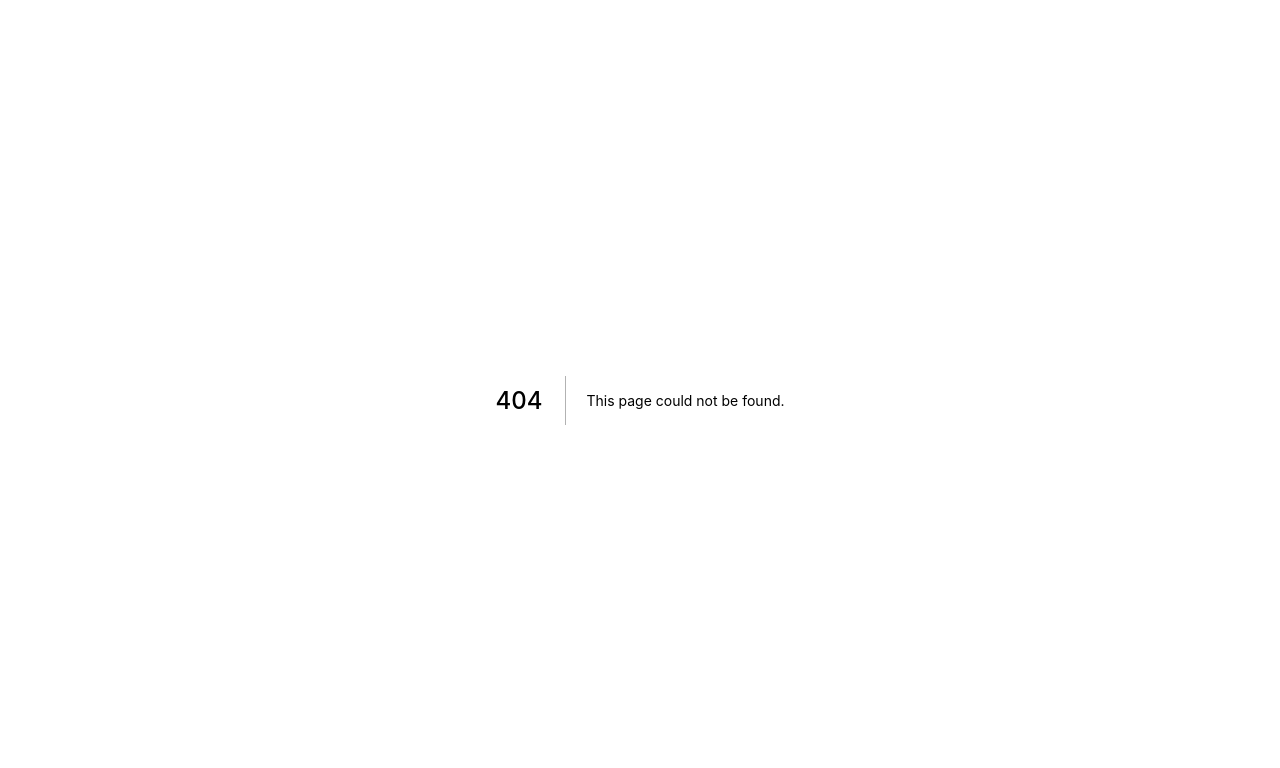
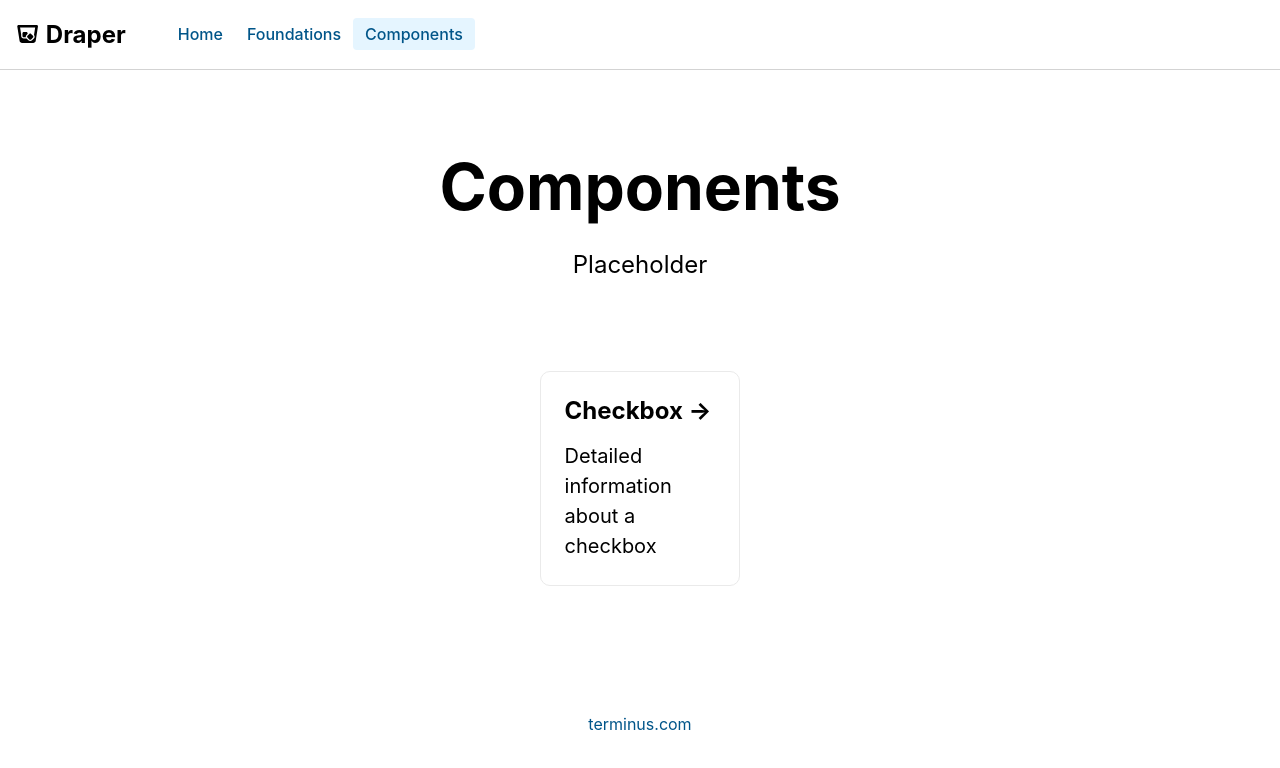
Before and after one commit to auermi/terminus-ui, a Next.js app: page /components in a window 1280 px wide. Before the commit this address had no page. Shown: the top 768 px of the page. Built offline with nearby package versions, Linux system fonts and the light colour scheme.

Commit message:
Navigation

```diff
--- a/components/footer.js
+++ b/components/footer.js
@@ -2,7 +2,7 @@ export default function Footer() {
   return (
     <>
       <footer className="bg-accent-1 border-t border-accent-2">
-        <div class="container">
+        <div className="container">
           <a href={`https://terminus.com/`}>terminus.com</a>
         </div>
       </footer>
--- a/components/layout.js
+++ b/components/layout.js
@@ -8,7 +8,7 @@ export default function Layout({ preview, children }) {
       <Meta />
       <div>
         <Navigation />
-        <main class="container">{children}</main>
+        <main className="container">{children}</main>
         <Footer />
       </div>
     </>
--- a/components/navigation.js
+++ b/components/navigation.js
@@ -1,15 +1,36 @@
 import Link from 'next/link'
+import { useRouter } from 'next/router'
+
+const NavLink = ({ link, label }) => {
+  const router = useRouter();
+  return (
+    <li>
+      <Link href={link}>
+        <a className={
+          router.pathname == link ? 'active' : null
+        }>{label}
+        </a>
+      </Link>
+    </li>
+  );
+}
 
 export default function Navigation() {
   return (
     <nav>
-      <div class="container">
-        <h2>
-          <img src={'/assets/logo.svg'} height={'18px'} />
-          <Link href="/">
-            <a className='mark'>Draper</a>
-          </Link>
-        </h2>
+      <div className="container">
+        <div className="flex-left">
+          <h2>
+            <Link href="/">
+              <a className='mark'><img src={'/assets/logo.svg'} height={'18px'} />Draper</a>
+            </Link>
+          </h2>
+          <ul>
+            <NavLink link='/' label='Home' />
+            <NavLink link='/foundations' label='Foundations' />
+            <NavLink link='/components' label='Components' />
+          </ul>
+        </div>
       </div>
     </nav>
   )
--- a/components/post-body.js
+++ b/components/post-body.js
@@ -3,6 +3,7 @@ import DateFormatter from '../components/date-formatter'
 export default function PostBody({ title, coverImage, date, content }) {
   return (
     <>
+      <a href="/components">&larr; All Components</a>
       <h1>{title}</h1>
       <div className="max-w-2xl mx-auto">
         <div className="mb-6 text-lg">
--- /dev/null
+++ b/pages/components.js
@@ -0,0 +1,16 @@
+import Layout from '../components/layout'
+
+const Components = () => (
+  <Layout>
+    <h1 className="title">Components</h1>
+    <p className="description">Placeholder</p>
+    <div className="grid">
+      <a href="/posts/checkbox" className="card">
+        <h3>Checkbox &rarr;</h3>
+        <p>Detailed information about a checkbox</p>
+      </a>
+    </div>
+  </Layout>
+)
+
+export default Components
--- a/pages/index.js
+++ b/pages/index.js
@@ -5,7 +5,7 @@ const Home = () => (
     <h1 className="title">Welcome to Draper!</h1>
     <p className="description">Quill is Sigstr's design system. Quill is intended to be used across all paid products within the Sigstr platform. This includes:</p>
     <div className="grid">
-      <a href="https://nextjs.org/docs" className="card">
+      <a href="/components" className="card">
         <h3>Components &rarr;</h3>
         <p>Find in-depth information about Next.js features and API.</p>
       </a>
--- a/public/styles.css
+++ b/public/styles.css
@@ -3,12 +3,41 @@ nav {
   margin-bottom: 80px;
 }
 
-nav a {
-  margin-left: 8px;
+nav h2 img {
+  margin-right: 8px;
 }
 
 nav .container {
   align-items: flex-start;
+  justify-content: center;
+}
+
+nav ul {
+  list-style: none;
+  margin: 0;
+  display: flex;
+  flex-direction: row;
+  align-items: center;
+}
+
+nav li a {
+  padding: 6px 12px;
+  border-radius: 4px;
+  font-weight: 500;
+}
+
+nav li a.active {
+  background-color: #E5F5FF;
+}
+
+a {
+  color: #005589;
+  text-decoration: none;
+}
+
+
+.flex-left {
+  display: flex;
 }
 
 .mark {
```
